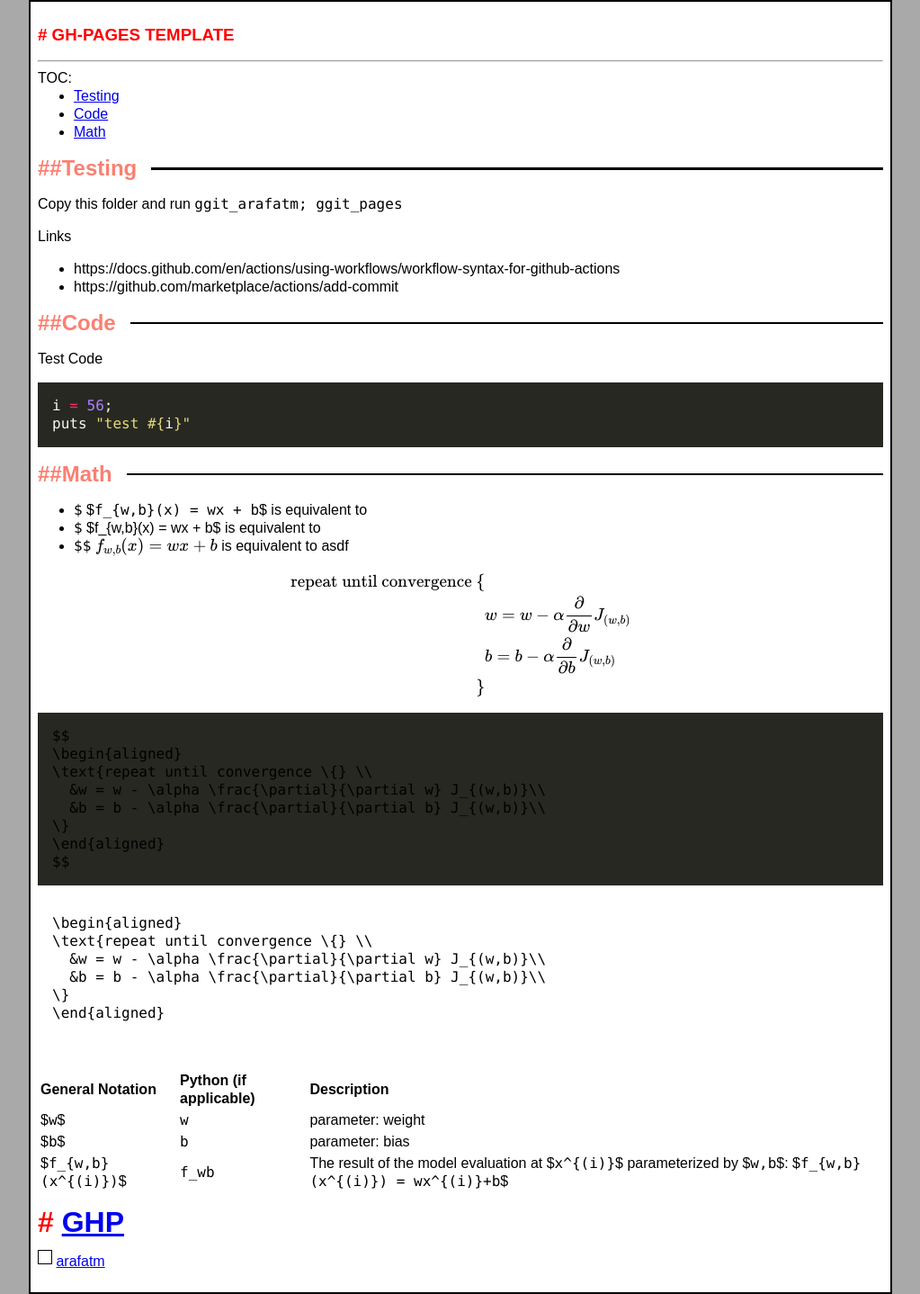
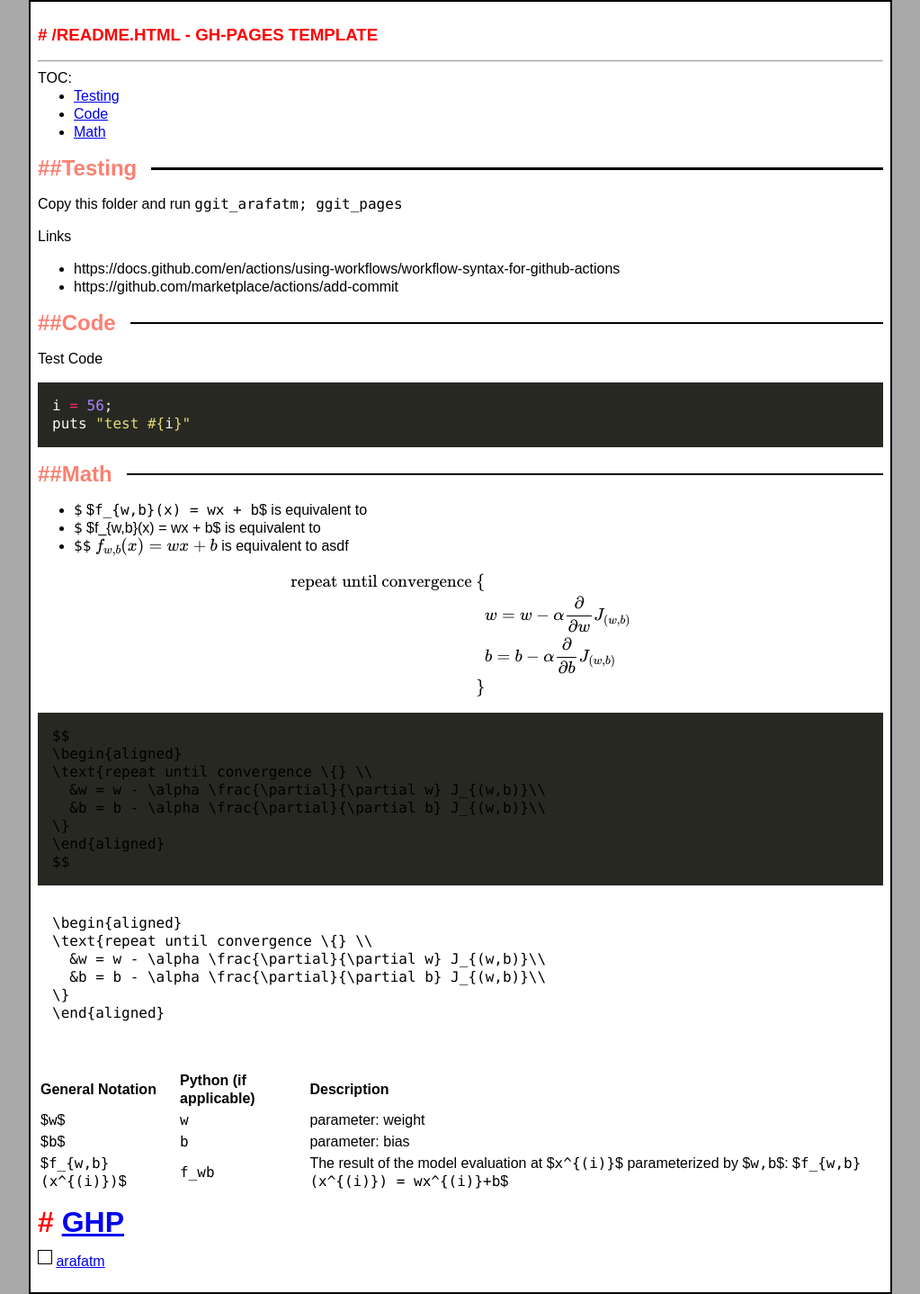
Before and after one commit to arafatm/ghp, a Jekyll site: the page built from readme.md, in a window 1280 px wide. Shown: the whole page at 90% size, without its empty margins (128-1151 px from the left). Built offline with Jekyll 4.4.1, drawn with Linux system fonts in a browser that asks for light colours; nearby versions of some CDN libraries.

Commit message:
page.html

```diff
--- a/_layouts/page.html
+++ b/_layouts/page.html
@@ -3,7 +3,7 @@ layout: default
 ---
 <article class="post">
   <div class="post-header">
-    <h1 class="post-title">{{ page.title | escape }}</h1>
+    <h1 class="post-title">{{ page.url | append: " - " | append: page.title | escape }}</h1>
     {% if page.author %}
     <div>By: <strong>{{ page.author }}</strong></div>
     {% endif %}
```
